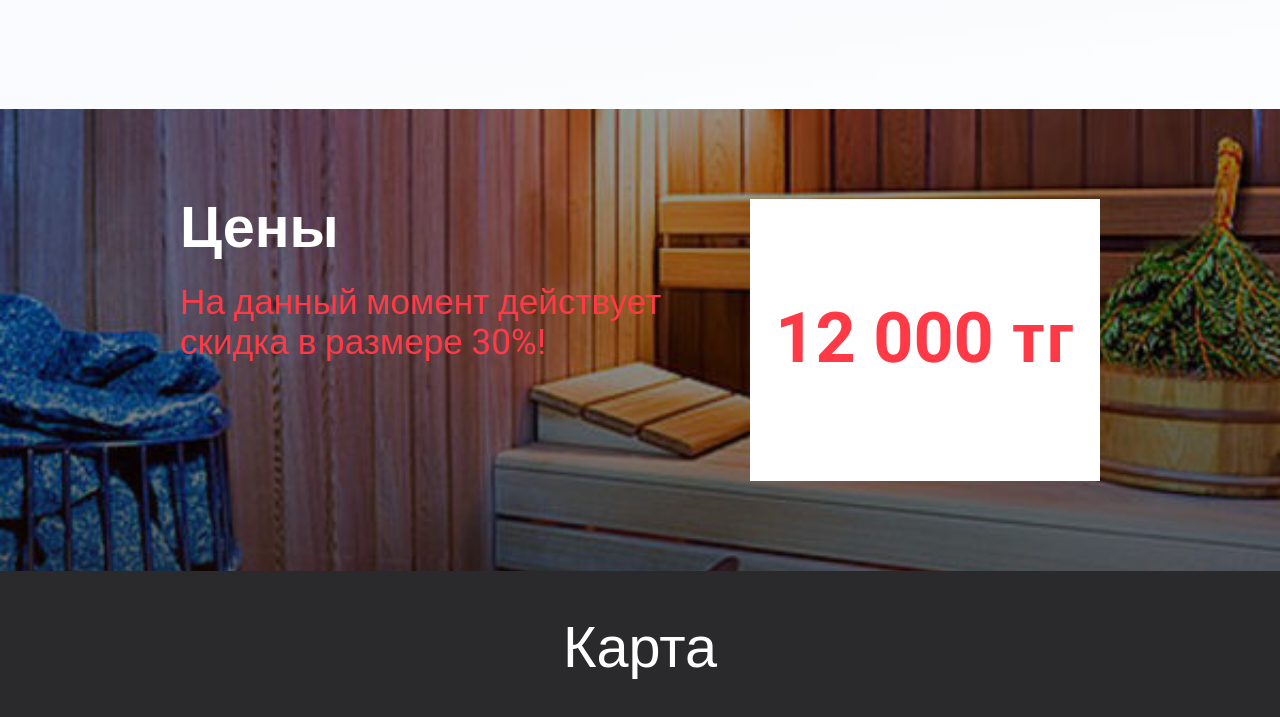
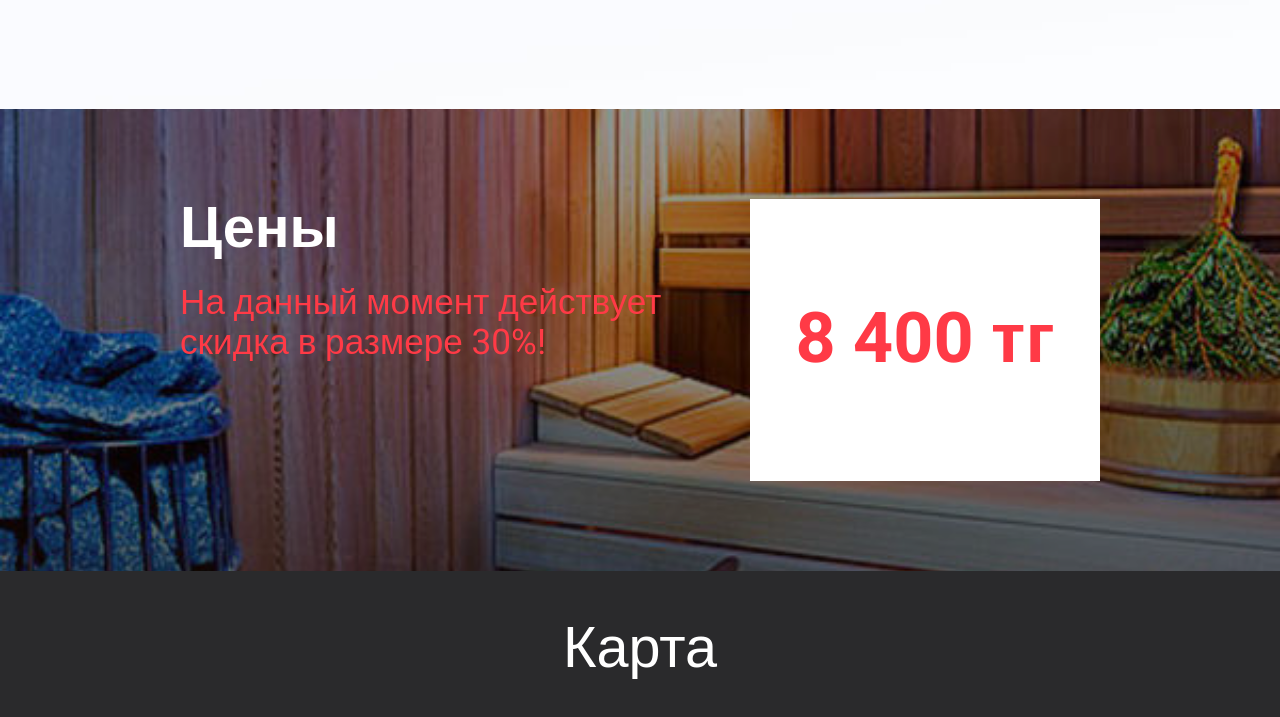
Before and after one commit to sanzhhik/samovar, a plain HTML site: page index.html in a window 1280 px wide. Shown: the part 4630-5347 px from the top of the page. Drawn offline with Linux system fonts and the light colour scheme; a script that the page names is missing; files whose address does not match are found by name.

Commit message:
Update index.html

```diff
--- a/index.html
+++ b/index.html
@@ -507,7 +507,7 @@
                         <h6 class="plan-title mbr-fonts-style mbr-info display-5"></h6>
                         <div class="plan-price">
                             <span class="price-figure mbr-fonts-style mbr-info display-1">
-                                12 000 тг</span>
+                                8 400 тг</span>
                             <span class="price-value mbr-fonts-style mbr-info display-5"></span>
                         </div>
                     </div>
```
